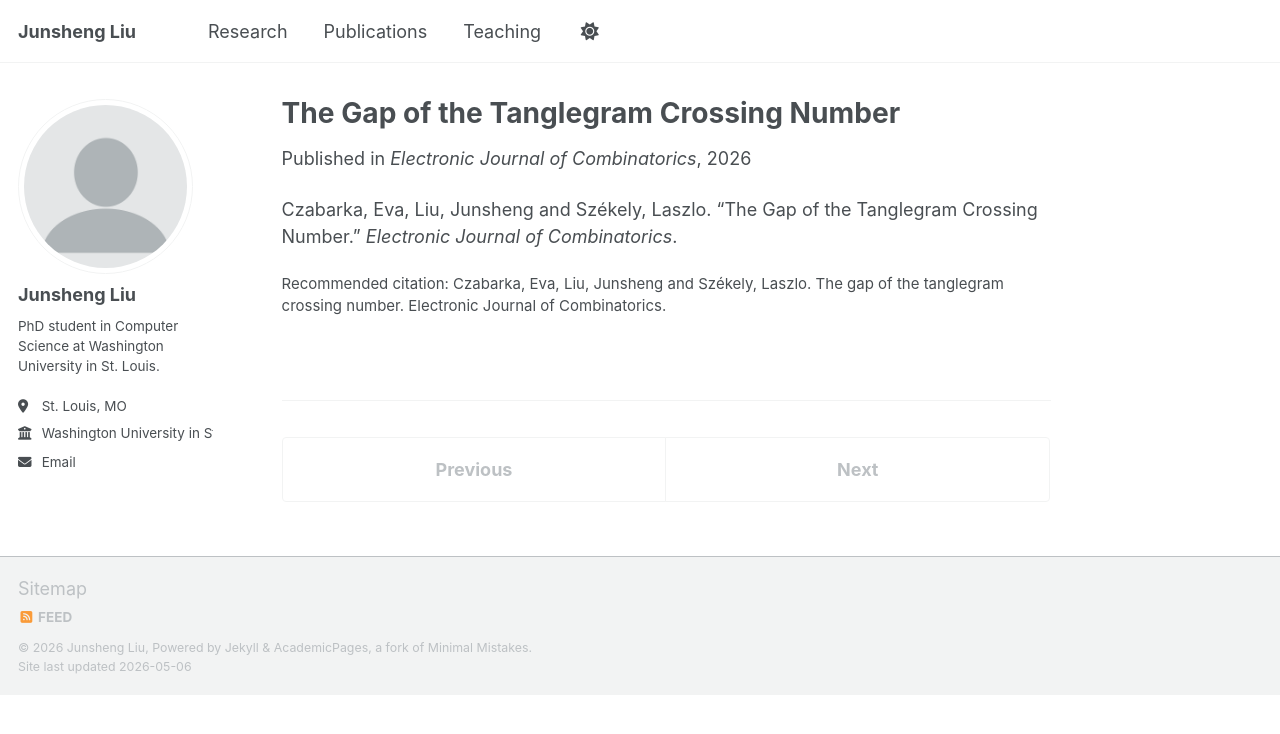
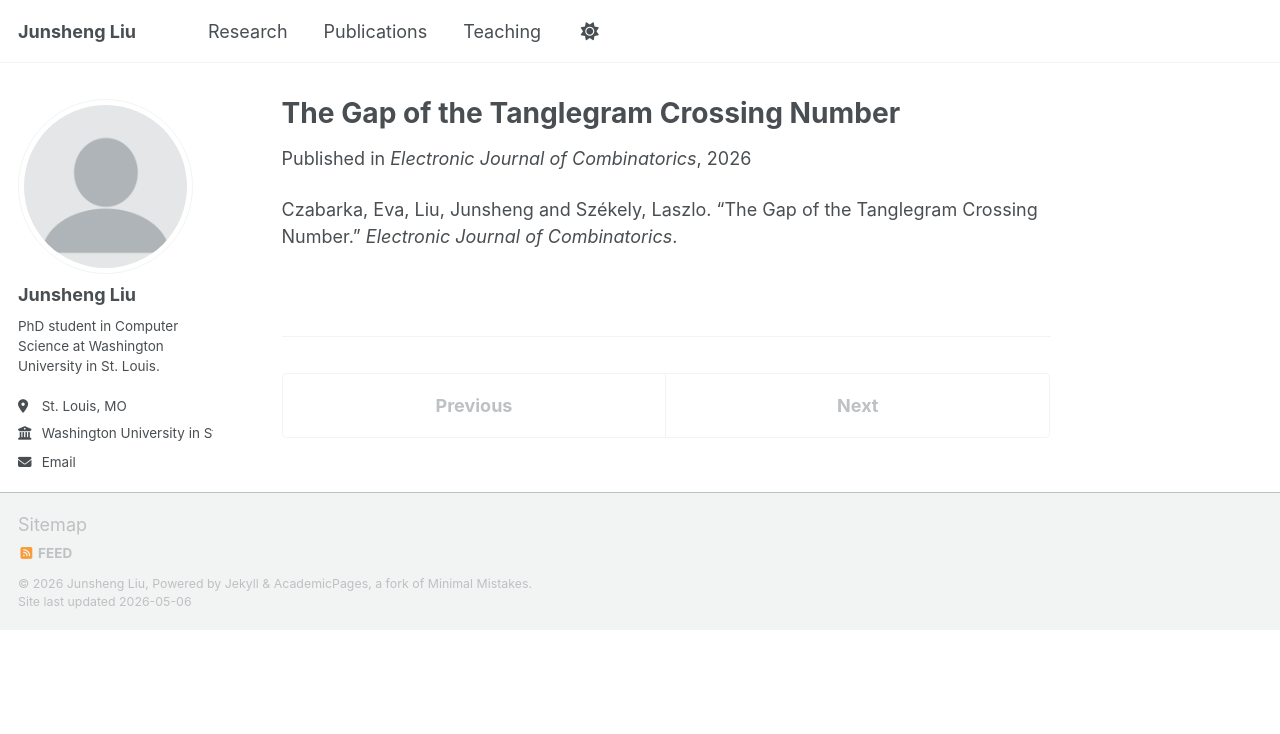
Before and after one commit to LIULUCK22/LIULUCK22.github.io, a Jekyll site: the page built from _publications/tanglegram-crossing-number.md, in a window 1280 px wide. Shown: the top 734 px of the page. Built offline with Jekyll 4.4.1, drawn with Linux system fonts in a browser that asks for light colours; a script bundle is joined from its source files by our own code; library files that are not in the unit come from our copies.

Commit message:
Update tanglegram-crossing-number.md

```diff
--- a/_publications/tanglegram-crossing-number.md
+++ b/_publications/tanglegram-crossing-number.md
@@ -3,7 +3,6 @@ title: "The Gap of the Tanglegram Crossing Number"
 collection: publications
 permalink: /publication/tanglegram-crossing-number
 venue: "Electronic Journal of Combinatorics"
-citation: "Czabarka, Eva, Liu, Junsheng and Székely, Laszlo. The gap of the tanglegram crossing number. Electronic Journal of Combinatorics."
 ---
 
 Czabarka, Eva, Liu, Junsheng and Székely, Laszlo. “The Gap of the Tanglegram Crossing Number.” *Electronic Journal of Combinatorics*.
```
